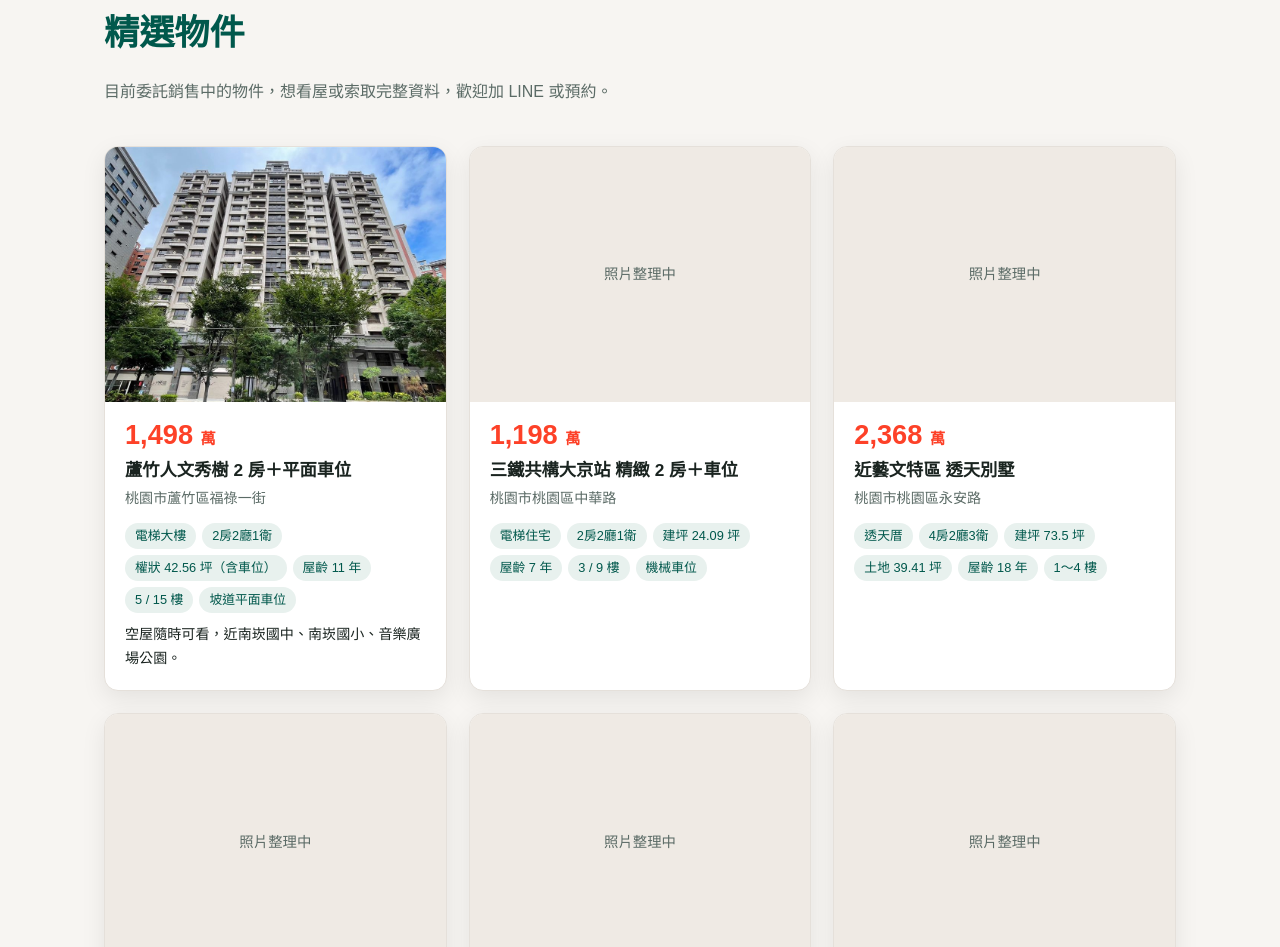
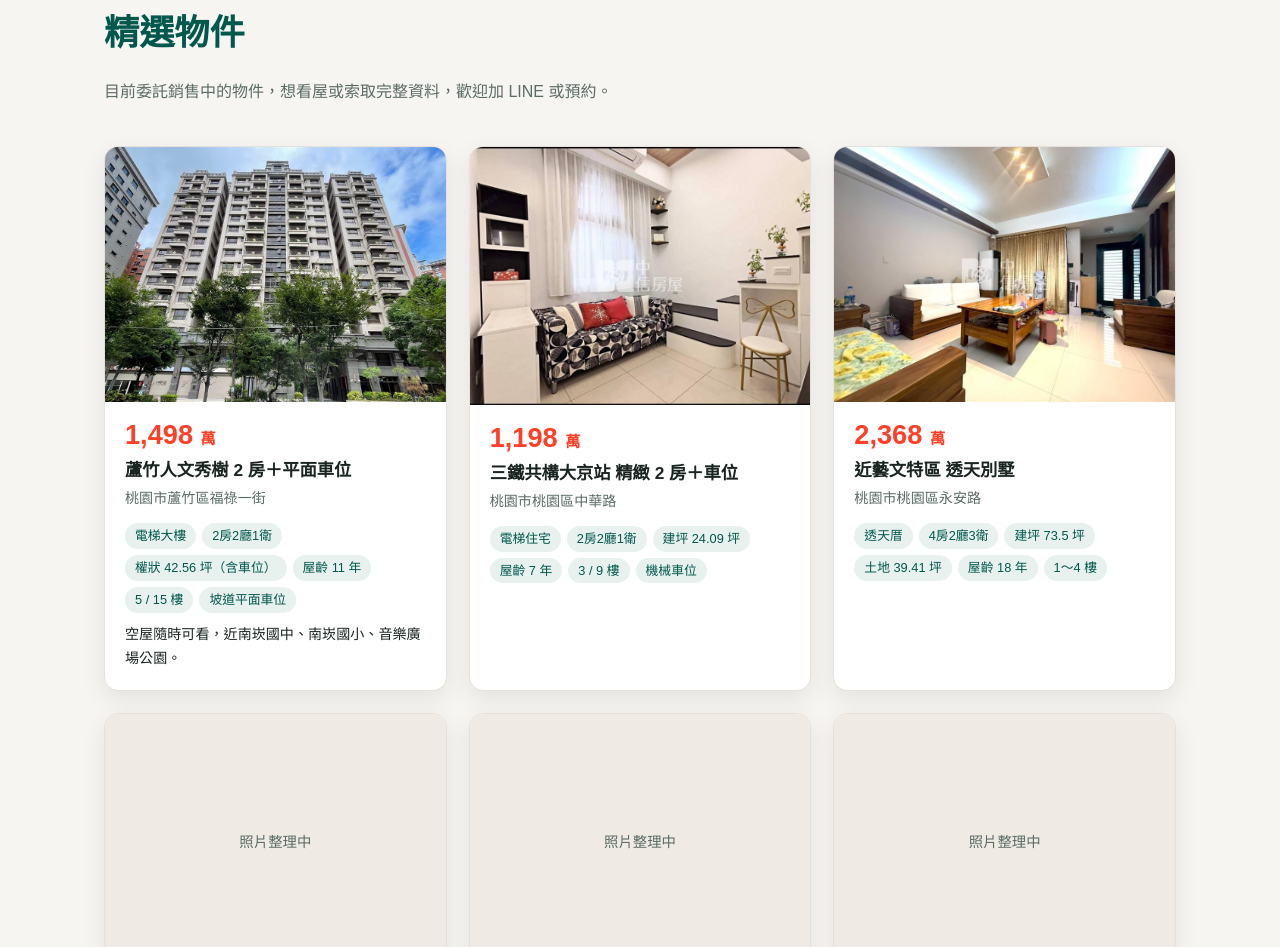
Before and after one commit to zhirongac1971-jpg/wang-zhirong-realestate, a plain HTML site: page index.html in a window 1280 px wide. Shown: the part 1315-2262 px from the top of the page. Drawn offline with Linux system fonts and the light colour scheme.

Commit message:
Add photos for 大京站 and 近藝文透天 listing cards
Co-Authored-By: Claude Opus 5.5 <noreply@anthropic.com>

```diff
--- a/index.html
+++ b/index.html
@@ -139,7 +139,7 @@
         </article>
 
         <article class="listing-card">
-          <div class="listing-photo listing-photo--empty"><span>照片整理中</span></div>
+          <div class="listing-photo"><img src="./assets/img/listings/dajing-station.jpg" alt="大京站物件室內" width="800" height="600" loading="lazy"></div>
           <div class="listing-body">
             <div class="listing-price">1,198 <small>萬</small></div>
             <h3>三鐵共構大京站 精緻 2 房＋車位</h3>
@@ -151,7 +151,7 @@
         </article>
 
         <article class="listing-card">
-          <div class="listing-photo listing-photo--empty"><span>照片整理中</span></div>
+          <div class="listing-photo"><img src="./assets/img/listings/yiwen-townhouse.jpg" alt="近藝文透天客廳" width="800" height="600" loading="lazy"></div>
           <div class="listing-body">
             <div class="listing-price">2,368 <small>萬</small></div>
             <h3>近藝文特區 透天別墅</h3>
```
Also changed, not shown: assets/img/listings/dajing-station.jpg (added), assets/img/listings/yiwen-townhouse.jpg (added).
